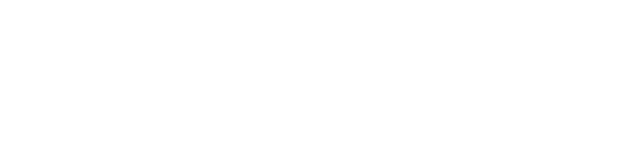
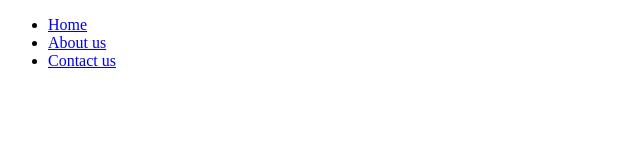
Before and after one commit to 29Niro/git_demo1, a plain HTML site: page index.html in a window 1280 px wide. Shown: the whole page, without its empty margins (0-640 px from the left). Drawn offline with Linux system fonts and the light colour scheme.

Commit message:
linked other files

```diff
--- a/index.html
+++ b/index.html
@@ -9,5 +9,12 @@
 <body>
     <title>This is web page</title>
 
+    <nav>
+        <ul>
+            <li><a href="index.html">Home</a></li>
+            <li><a href="About.html">About us</a></li>
+            <li><a href="Contact.html">Contact us</a></li>
+        </ul>
+    </nav>
 </body>
 </html>
```
